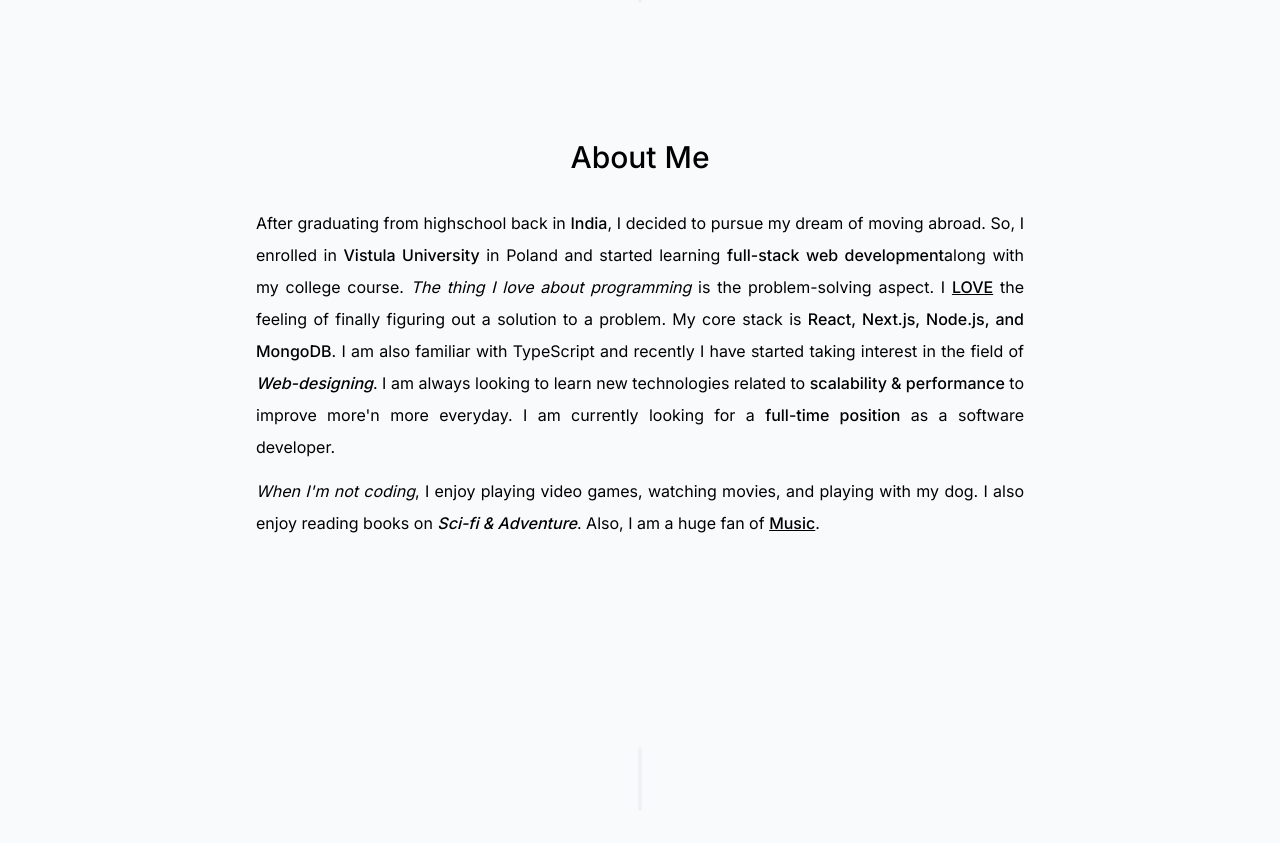
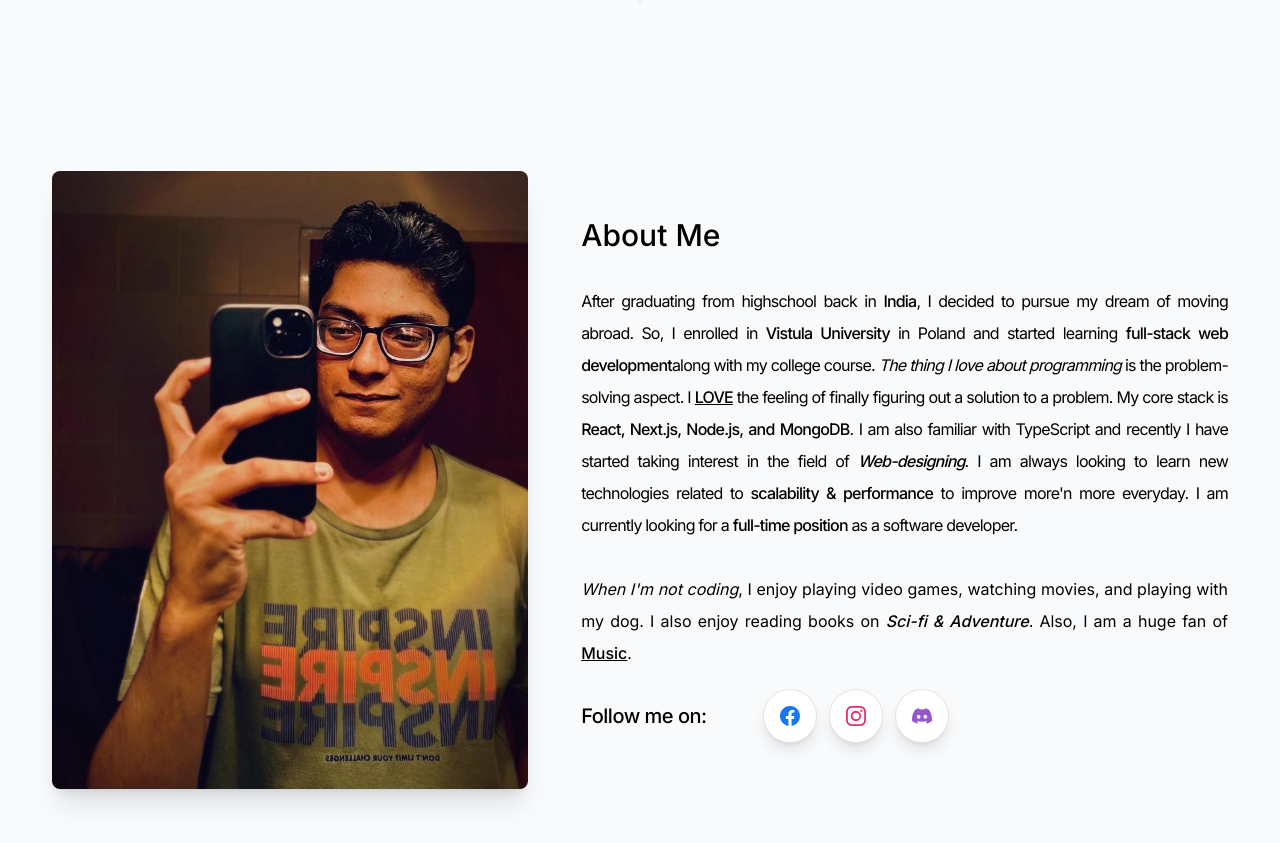
Before and after one commit to Nanashi-101/portfolio-site, a Next.js app: page / in a window 1280 px wide. Shown: the part 5340-6183 px from the top of the page. Built offline with nearby package versions, Linux system fonts and the light colour scheme; no server answers.

Commit message:
Modified the about section

```diff
--- a/components/About.tsx
+++ b/components/About.tsx
@@ -1,44 +1,114 @@
 "use client";
 
-import { useActiveSectionView } from '@/hooks/hooks';
-import { motion } from 'framer-motion';
-import SectionHeading from './section-heading';
-
+import { useActiveSectionView } from "@/hooks/hooks";
+import { motion } from "framer-motion";
+import { AboutHeading } from "./section-heading";
+import Image from "next/image";
+import myimg from "@/public/Me_croped.jpg";
+import { IoLogoWhatsapp } from "react-icons/io";
+import {
+  BsDiscord,
+  BsFacebook,
+  BsGithub,
+  BsInstagram,
+  BsLinkedin,
+} from "react-icons/bs";
 
 const About = () => {
-    const {ref, inView} = useActiveSectionView("About");
+  const { ref, inView } = useActiveSectionView("About");
   return (
-        <motion.section className='mb-[9rem] mt-[2rem] max-w-[50rem] text-justify leading-8 px-4 sm:mb-28 sm:mt-10 scroll-mt-[6.5rem] sm:scroll-mt-[12.2rem]'
+    <motion.section
+      className="mb-[9rem] mt-[2rem] max-w-[1240px] flex flex-col lg:flex-row gap-8 lg:gap-0 items-center justify-center text-justify leading-8 p-8 sm:mb-28 sm:mt-10 scroll-mt-[6.5rem] sm:scroll-mt-[12.2rem]"
       initial={{ opacity: 0, y: 100 }}
       animate={{ opacity: 1, y: 0 }}
-        transition={{delay: 0.175, duration: 0.3 }}
-        id='about'
+      transition={{ delay: 0.175, duration: 0.3 }}
+      id="about"
       ref={ref}
     >
-            <SectionHeading>about me</SectionHeading>
-            <p className='mb-3'>After graduating from highschool back in {" "}
-                <span className="font-medium">India</span>, I decided to pursue my dream of moving abroad. So, I enrolled in{" "} <span className="font-medium">Vistula University</span> in Poland and started learning{" "}
-                <span className="font-medium">full-stack web development</span>along with my college course.{" "}
-                <span className="italic">The thing I love about programming</span> is the
-                problem-solving aspect. I <span className="font-medium uppercase underline">love</span> the
-                feeling of finally figuring out a solution to a problem. My core stack
-                is{" "}
+      <div className="w-full lg:w-[45%] mx-auto flex items-center">
+        <Image
+          src={myimg}
+          alt="my-pfp"
+          className="w-full lg:w-[90%] rounded-lg shadow-xl"
+        />
+      </div>
+      <div className="w-full lg:w-[55%] flex flex-col justify-center">
+        <AboutHeading>about me</AboutHeading>
+        <div className="flex flex-col gap-5">
+          <p className="mb-3 tracking-tighter">
+            After graduating from highschool back in{" "}
+            <span className="font-medium">India</span>, I decided to pursue my
+            dream of moving abroad. So, I enrolled in{" "}
+            <span className="font-medium">Vistula University</span> in Poland
+            and started learning{" "}
+            <span className="font-medium">full-stack web development</span>along
+            with my college course.{" "}
+            <span className="italic">The thing I love about programming</span>{" "}
+            is the problem-solving aspect. I{" "}
+            <span className="font-medium uppercase underline">love</span> the
+            feeling of finally figuring out a solution to a problem. My core
+            stack is{" "}
             <span className="font-medium">
               React, Next.js, Node.js, and MongoDB
             </span>
-                . I am also familiar with TypeScript and recently I have started taking interest in the field of{" "}
-                <span className="font-medium italic">Web-designing</span>. I am always looking to
-                learn new technologies related to{" "}
-                <span className="font-medium ">scalability & performance</span> to improve more'n more everyday. I am currently looking for a{" "}
-                <span className="font-medium">full-time position</span> as a software
-                developer.</p>
+            . I am also familiar with TypeScript and recently I have started
+            taking interest in the field of{" "}
+            <span className="font-medium italic">Web-designing</span>. I am
+            always looking to learn new technologies related to{" "}
+            <span className="font-medium ">scalability & performance</span> to
+            improve more'n more everyday. I am currently looking for a{" "}
+            <span className="font-medium">full-time position</span> as a
+            software developer.
+          </p>
           <p>
             <span className="italic">When I'm not coding</span>, I enjoy playing
-                video games, watching movies, and playing with my dog. I also enjoy reading books on <span className="font-medium italic">Sci-fi & Adventure</span>. Also, I am a huge fan of{" "}
+            video games, watching movies, and playing with my dog. I also enjoy
+            reading books on{" "}
+            <span className="font-medium italic">Sci-fi & Adventure</span>.
+            Also, I am a huge fan of{" "}
             <span className="font-medium underline">Music</span>.
           </p>
+          <div className="flex flex-col sm:flex-row items-center gap-4">
+            <h1 className="text-xl font-medium tracking-tight mr-10">
+              Follow me on:
+            </h1>
+            <div className="flex gap-3">
+              <a
+                href="https://www.facebook.com/Soumyadip.2024"
+                className="flex bg-white text-black p-4 rounded-full gap-2 items-center justify-center duration-300 hover:scale-110 focus:scale-110 active:scale-100 cursor-pointer shadow-lg border border-black/10 dark:bg-white/10 dark:text-white/80"
+                target="_main"
+              >
+                <BsFacebook
+                  size={20}
+                  className="text-[#1877F2] dark:text-white"
+                />
+              </a>
+              <a
+                href="https://www.instagram.com/ign._.kratos"
+                className="flex bg-white text-black p-4 rounded-full gap-2 items-center justify-center duration-300 hover:scale-110 focus:scale-110 active:scale-100 cursor-pointer shadow-lg border border-black/10 dark:bg-white/10 dark:text-white/80"
+                target="_main"
+              >
+                <BsInstagram
+                  size={20}
+                  className="text-[#E1306C] dark:text-white"
+                />
+              </a>
+              <a
+                href="https://discord.com/channels/@me"
+                className="flex bg-white text-black p-4 rounded-full gap-2 items-center justify-center duration-300 hover:scale-110 focus:scale-110 active:scale-100 cursor-pointer shadow-lg border border-black/10 dark:bg-white/10 dark:text-white/80"
+                target="_main"
+              >
+                <BsDiscord
+                  size={20}
+                  className="text-[#9656CE] dark:text-white"
+                />
+              </a>
+            </div>
+          </div>
+        </div>
+      </div>
     </motion.section>
-    )
-}
+  );
+};
 
-export default About
+export default About;
--- a/components/Contact.tsx
+++ b/components/Contact.tsx
@@ -5,7 +5,7 @@ import { sendEmail } from '@/actions/sendEmail';
 import { useActiveSectionView } from '@/hooks/hooks';
 import { MdOutlineDelete } from "react-icons/md";
 import { motion } from 'framer-motion';
-import SectionHeading from './section-heading';
+import {SectionHeading} from './section-heading';
 import SubmitButton from './submit-btn';
 import toast from 'react-hot-toast';
 import { BsRecycle } from 'react-icons/bs';
--- a/components/Experience.tsx
+++ b/components/Experience.tsx
@@ -1,7 +1,7 @@
 "use client";
 
 import React from 'react'
-import SectionHeading from './section-heading'
+import {SectionHeading} from './section-heading'
 import { VerticalTimeline, VerticalTimelineElement } from 'react-vertical-timeline-component';
 import 'react-vertical-timeline-component/style.min.css';
 import { experiencesData } from '../lib/data'
--- a/components/Projects.tsx
+++ b/components/Projects.tsx
@@ -8,7 +8,7 @@ import Image from 'next/image';
 import Link from 'next/link';
 import React, { useRef } from 'react';
 import { AiOutlineLink } from "react-icons/ai";
-import SectionHeading from './section-heading';
+import {SectionHeading} from './section-heading';
 
 const Projects = () => {
     return (
--- a/components/Skills.tsx
+++ b/components/Skills.tsx
@@ -2,7 +2,7 @@
 
 
 import React from 'react'
-import SectionHeading from './section-heading'
+import {SectionHeading} from './section-heading'
 import { skillsData } from '@/lib/data'
 import { useActiveSectionView } from '@/hooks/hooks'
 import { animate, motion } from 'framer-motion'
--- a/components/section-heading.tsx
+++ b/components/section-heading.tsx
@@ -1,6 +1,6 @@
 // Not exactly needed but as I am learning typescript I decided to go with the tutorial as it is necessary to know how to write typescript code professionally.
 
-import React from 'react'
+import React, { Children } from 'react'
 
 interface HeadingProps {
     children: React.ReactNode
@@ -12,4 +12,15 @@ const SectionHeading = ({ children }: HeadingProps) => {
     )
 }
 
-export default SectionHeading
+
+const AboutHeading = ({children}: HeadingProps) => {
+    return (
+        <h2 className='text-3xl font-medium capitalize mb-8 text-left'>{children}</h2>
+    )
+}
+
+
+export {
+    SectionHeading,
+    AboutHeading
+}
```
Also changed, not shown: components/ScrollDown.tsx (line endings or trailing spaces), public/Me_croped.jpg (added). Lines whose indentation alone changed are shown as unchanged.
